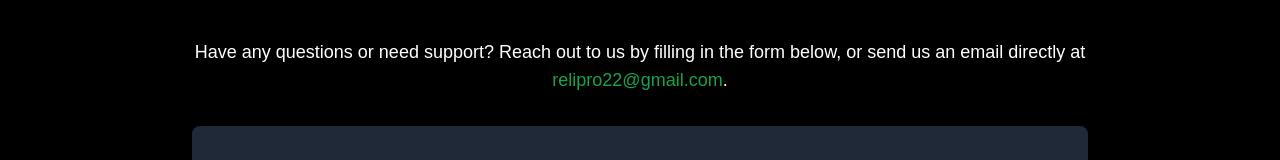
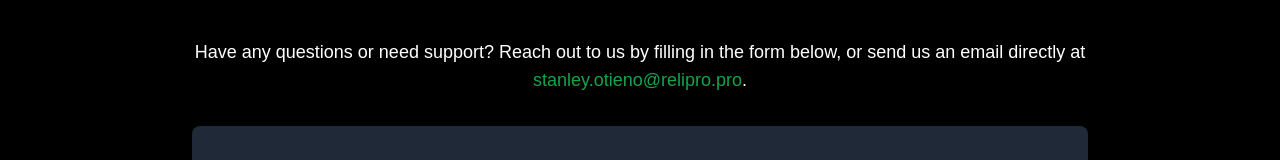
Before and after one commit to Stanley17932/reliprowebsite, a Next.js app: page /contact in a window 1280 px wide. Shown: the part 162-322 px from the top of the page. Built offline with nearby package versions, Linux system fonts and the light colour scheme.

Commit message:
changes in contact page

```diff
--- a/pages/contact.js
+++ b/pages/contact.js
@@ -20,7 +20,7 @@ const Contact = () => {
               href="mailto:relipro22@gmail.com"
               className="text-green-600 hover:text-green-900"
             >
-              relipro22@gmail.com
+              stanley.otieno@relipro.pro
             </a>
             .
           </p>
```
